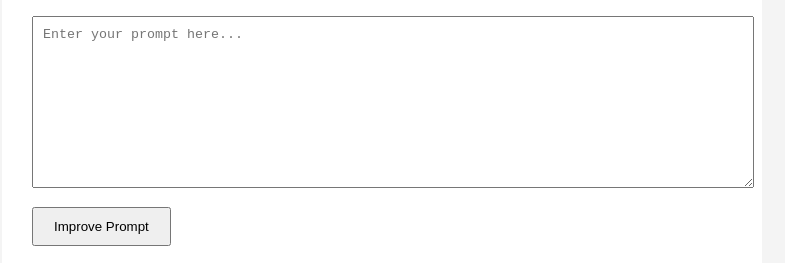
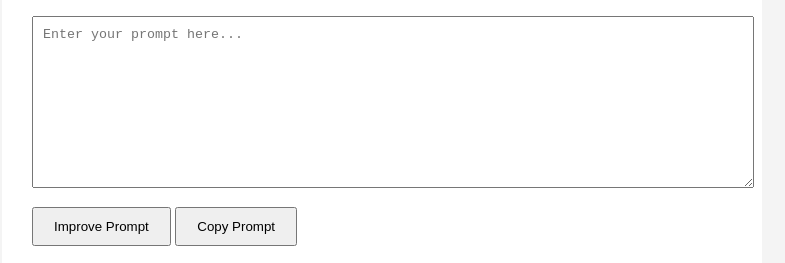
Before and after one commit to aryanrajbth/foundation-project, a plain HTML site: page index.html in a window 1280 px wide. Shown: the part 149-412 px from the top of the page, without its empty margins (258-1043 px from the left). Drawn offline with Linux system fonts and the light colour scheme.

Commit message:
Add Copy Prompt button to index.html

```diff
--- a/index.html
+++ b/index.html
@@ -16,6 +16,7 @@
         <textarea id="prompt" placeholder="Enter your prompt here..."></textarea>
 
         <button onclick="improvePrompt()">Improve Prompt</button>
+        <button onclick="copyPrompt()">Copy Prompt</button>
 
         <div id="result"></div>
     </div>
```
